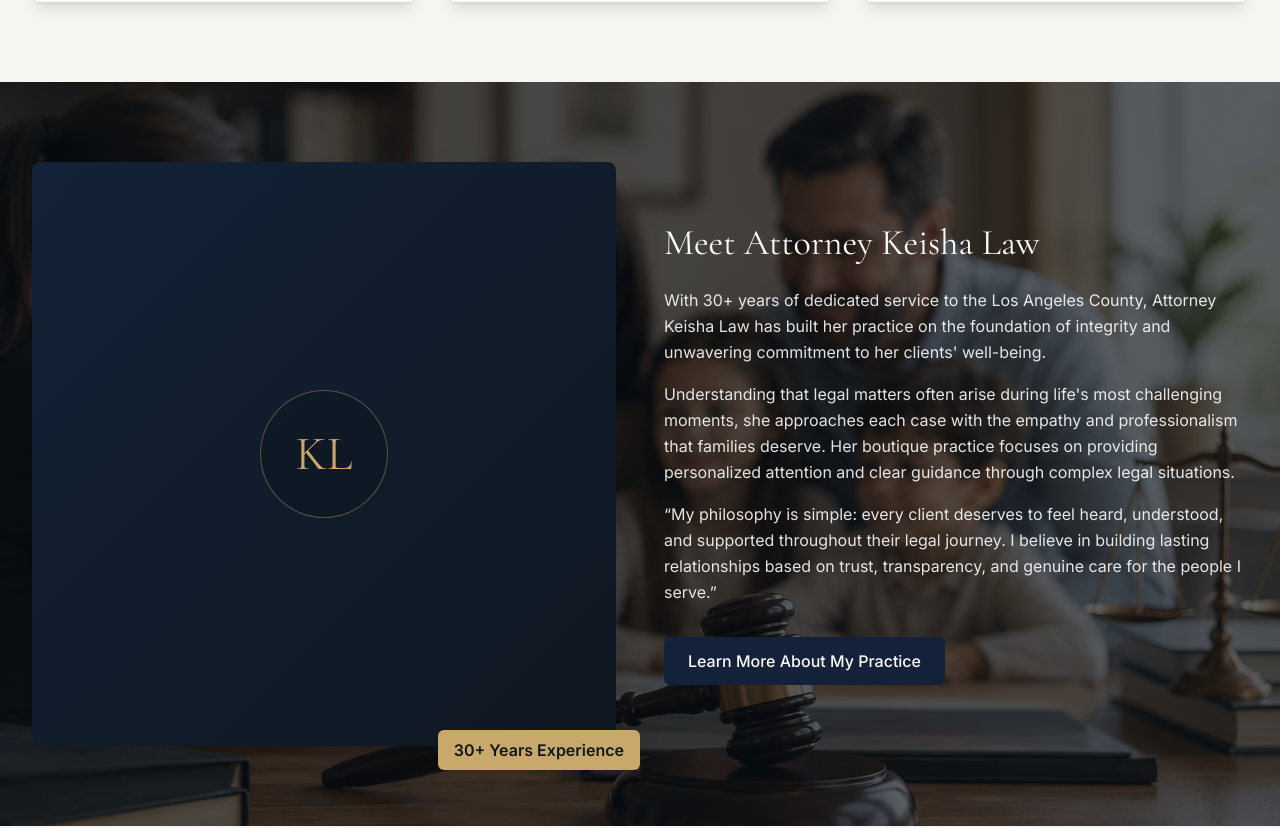
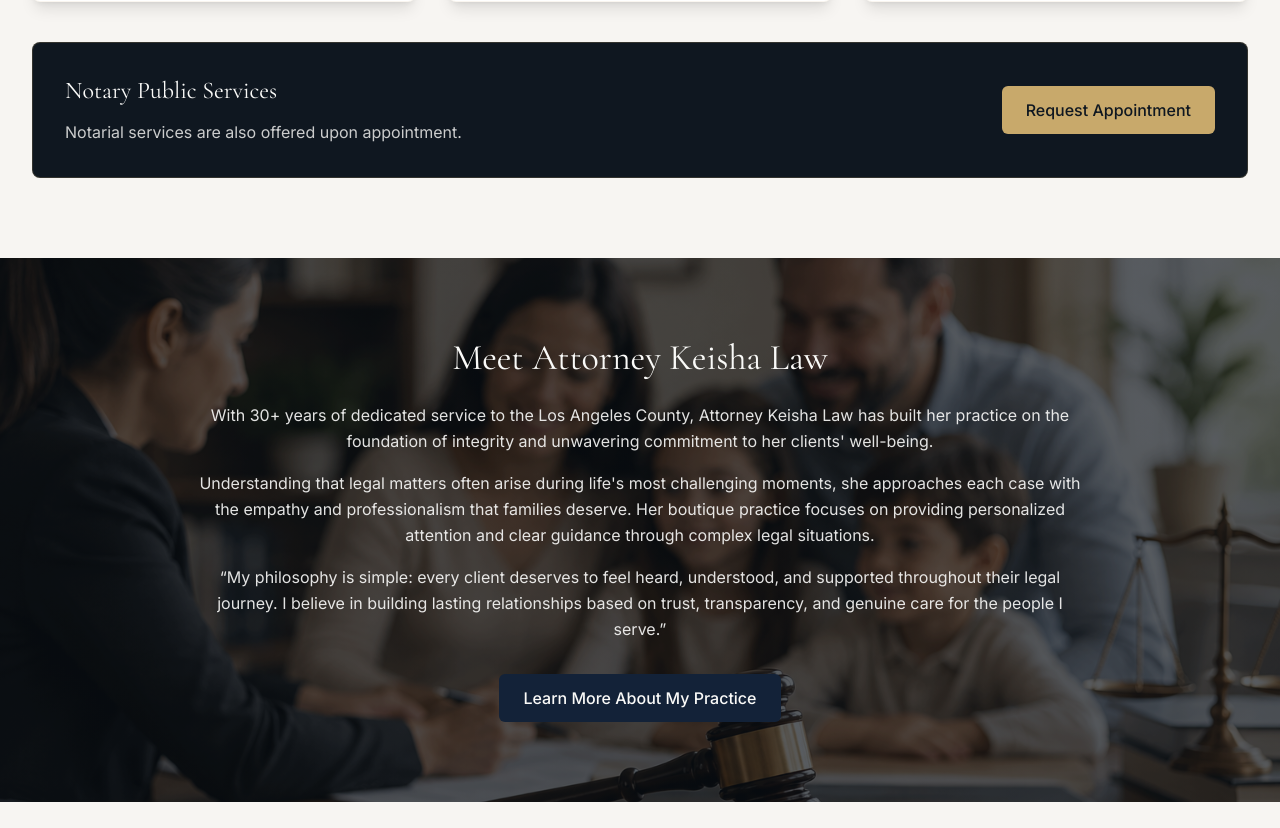
Before and after one commit to burchdad/keisha-law, a Next.js app: page / in a window 1280 px wide. Shown: the part 2101-2929 px from the top of the page. Built offline with nearby package versions, Linux system fonts and the light colour scheme.

Commit message:
Add notary services note

```diff
--- a/app/about/page.tsx
+++ b/app/about/page.tsx
@@ -25,27 +25,13 @@ export default function About() {
 
       <section className="py-20 bg-warm-ivory">
         <div className="max-w-4xl mx-auto px-4 sm:px-6 lg:px-8">
-          <div className="grid grid-cols-1 lg:grid-cols-2 gap-12 items-center mb-16">
-            <motion.div
-              initial={{ opacity: 0, x: -30 }}
-              whileInView={{ opacity: 1, x: 0 }}
-              transition={{ duration: 0.6 }}
-              viewport={{ once: true }}
-            >
-              <div className="aspect-square bg-gradient-to-br from-secondary to-primary rounded-lg overflow-hidden shadow-2xl">
-                <div className="w-full h-full flex items-center justify-center">
-                  <div className="w-28 h-28 rounded-full border border-accent-gold/40 bg-primary/50 flex items-center justify-center text-accent-gold text-4xl font-serif">
-                    KL
-                  </div>
-                </div>
-              </div>
-            </motion.div>
-
+          <div className="mb-16">
             <motion.div
               initial={{ opacity: 0, x: 30 }}
               whileInView={{ opacity: 1, x: 0 }}
               transition={{ duration: 0.6 }}
               viewport={{ once: true }}
+              className="max-w-3xl mx-auto"
             >
               <h2 className="text-3xl font-serif font-light text-text mb-6">
                 A Commitment to Legal Service
--- a/app/contact/page.tsx
+++ b/app/contact/page.tsx
@@ -262,6 +262,16 @@ export default function Contact() {
                     <p>Sunday: Closed</p>
                   </div>
                 </div>
+
+                <div>
+                  <h3 className="text-lg font-semibold text-text mb-2">
+                    Notary Public
+                  </h3>
+
+                  <p className="text-text/70">
+                    Notarial services are also offered upon appointment.
+                  </p>
+                </div>
               </div>
             </motion.div>
 
@@ -382,6 +392,9 @@ export default function Contact() {
                       <option value="limited-family-law">
                         Limited Family Law
                       </option>
+                      <option value="notarial-services">
+                        Notarial Services
+                      </option>
                     </select>
                   </div>
 
--- a/components/AboutAttorneySection.tsx
+++ b/components/AboutAttorneySection.tsx
@@ -17,31 +17,13 @@ export default function AboutAttorneySection() {
     >
       <div className="absolute inset-0 bg-black/20" />
       <div className="max-w-7xl mx-auto relative px-4 sm:px-6 lg:px-8">
-        <div className="grid grid-cols-1 lg:grid-cols-2 gap-12 items-center">
+        <div className="max-w-4xl mx-auto">
           <motion.div
-            initial={{ opacity: 0, x: -30 }}
-            whileInView={{ opacity: 1, x: 0 }}
+            initial={{ opacity: 0, y: 30 }}
+            whileInView={{ opacity: 1, y: 0 }}
             transition={{ duration: 0.6 }}
             viewport={{ once: true }}
-            className="relative"
-          >
-            <div className="aspect-square bg-gradient-to-br from-secondary to-primary rounded-lg overflow-hidden shadow-2xl">
-              <div className="w-full h-full flex items-center justify-center">
-                <div className="w-32 h-32 rounded-full border border-accent-gold/40 bg-primary/50 flex items-center justify-center text-accent-gold text-5xl font-serif">
-                  KL
-                </div>
-              </div>
-            </div>
-            <div className="absolute -bottom-6 -right-6 bg-accent-gold text-primary px-4 py-2 rounded-md font-semibold">
-              30+ Years Experience
-            </div>
-          </motion.div>
-
-          <motion.div
-            initial={{ opacity: 0, x: 30 }}
-            whileInView={{ opacity: 1, x: 0 }}
-            transition={{ duration: 0.6 }}
-            viewport={{ once: true }}
+            className="text-center"
           >
             <h2 className="text-3xl md:text-4xl font-serif font-light text-muted-whites mb-6">
               Meet Attorney Keisha Law
--- a/components/Footer.tsx
+++ b/components/Footer.tsx
@@ -57,6 +57,9 @@ export default function Footer() {
               <h5 className="font-semibold mb-2">Office Hours</h5>
               <p className="text-sm">Monday - Friday: 9AM - 5PM<br />Saturday: By Appointment<br />Sunday: Closed</p>
             </div>
+            <p className="mt-4 text-sm text-muted-whites/80">
+              Notarial services are also offered upon appointment.
+            </p>
           </div>
         </div>
 
--- a/components/PracticeAreaGrid.tsx
+++ b/components/PracticeAreaGrid.tsx
@@ -110,6 +110,31 @@ export default function PracticeAreaGrid() {
             </motion.div>
           ))}
         </div>
+
+        <motion.div
+          initial={{ opacity: 0, y: 30 }}
+          whileInView={{ opacity: 1, y: 0 }}
+          transition={{ duration: 0.6 }}
+          viewport={{ once: true }}
+          className="mt-10 bg-primary text-muted-whites rounded-lg p-8 border border-accent-gold/20"
+        >
+          <div className="flex flex-col md:flex-row md:items-center md:justify-between gap-6">
+            <div>
+              <h3 className="text-2xl font-serif font-light mb-3">
+                Notary Public Services
+              </h3>
+              <p className="text-muted-whites/80 leading-relaxed">
+                Notarial services are also offered upon appointment.
+              </p>
+            </div>
+            <Link
+              href="/contact"
+              className="inline-flex justify-center bg-accent-gold text-primary px-6 py-3 rounded-md hover:bg-accent-gold/90 transition-colors font-medium"
+            >
+              Request Appointment
+            </Link>
+          </div>
+        </motion.div>
       </div>
     </section>
   );
```
